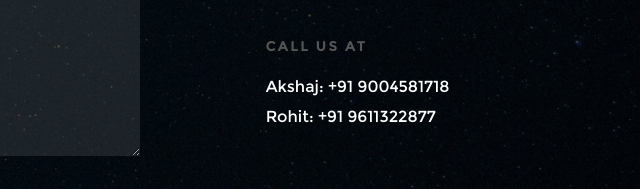
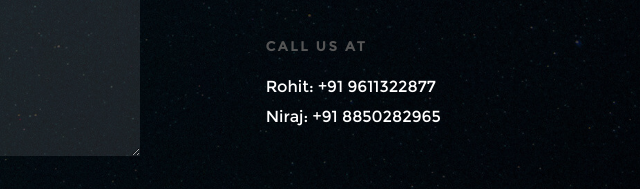
Before and after one commit to DSC-Manipal/DSC-Manipal.github.io, a plain HTML site: page index.html in a window 1280 px wide. Shown: the part 6128-6317 px from the top of the page, 565-1205 px from the left. Drawn offline with Linux system fonts and the light colour scheme; files whose address does not match are found by name.

Commit message:
removed akshaj phone number

```diff
--- a/index.html
+++ b/index.html
@@ -726,7 +726,7 @@
                     <div class="cinfo">
                         <h6>Call Us At</h6>
                         <p>
-                            Akshaj: +91 9004581718<br> Rohit: +91 9611322877
+                            Rohit: +91 9611322877<br>Niraj: +91 8850282965<br>
 
 
 
```
Also changed, not shown: images/dsc-nlp-workshop.jpg.
